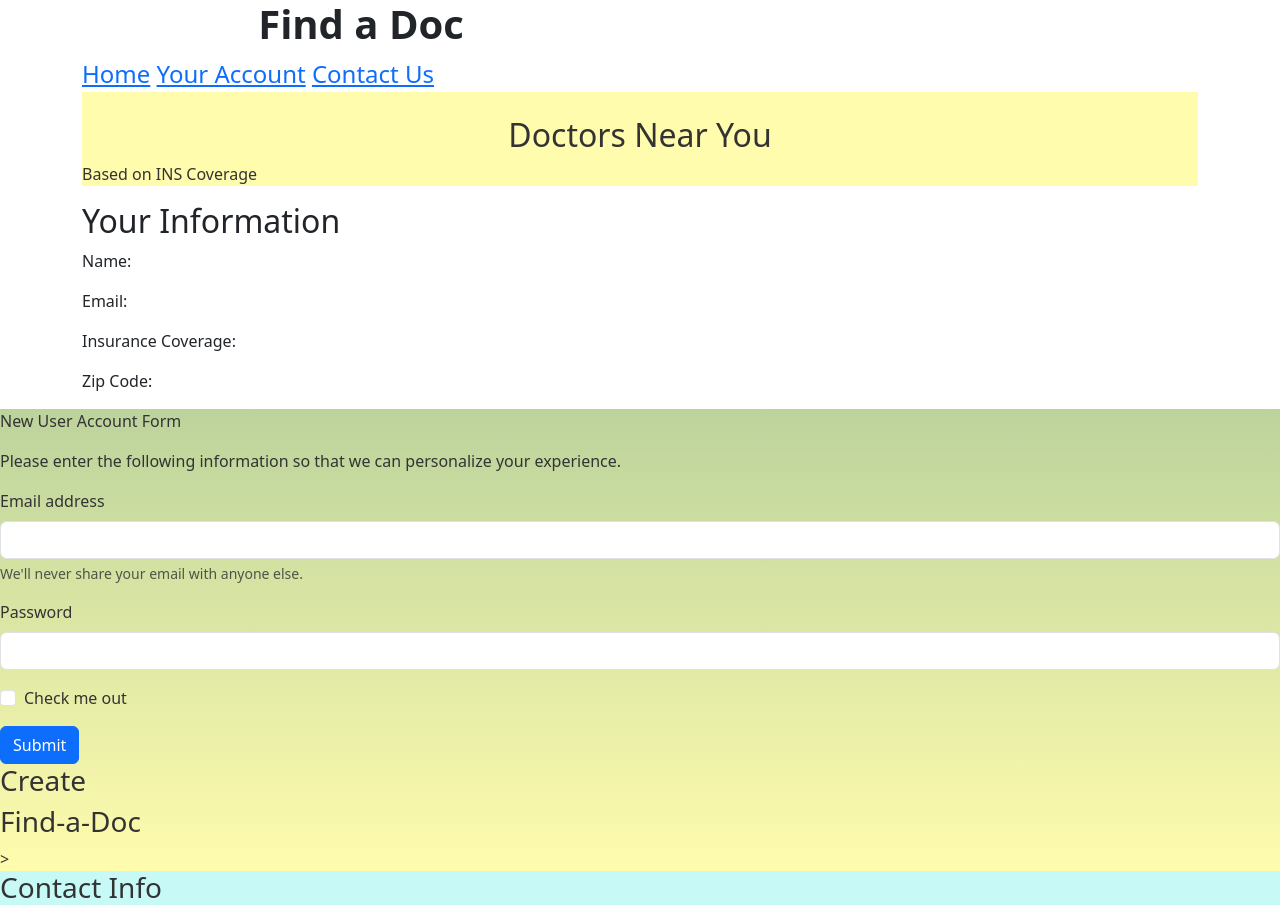
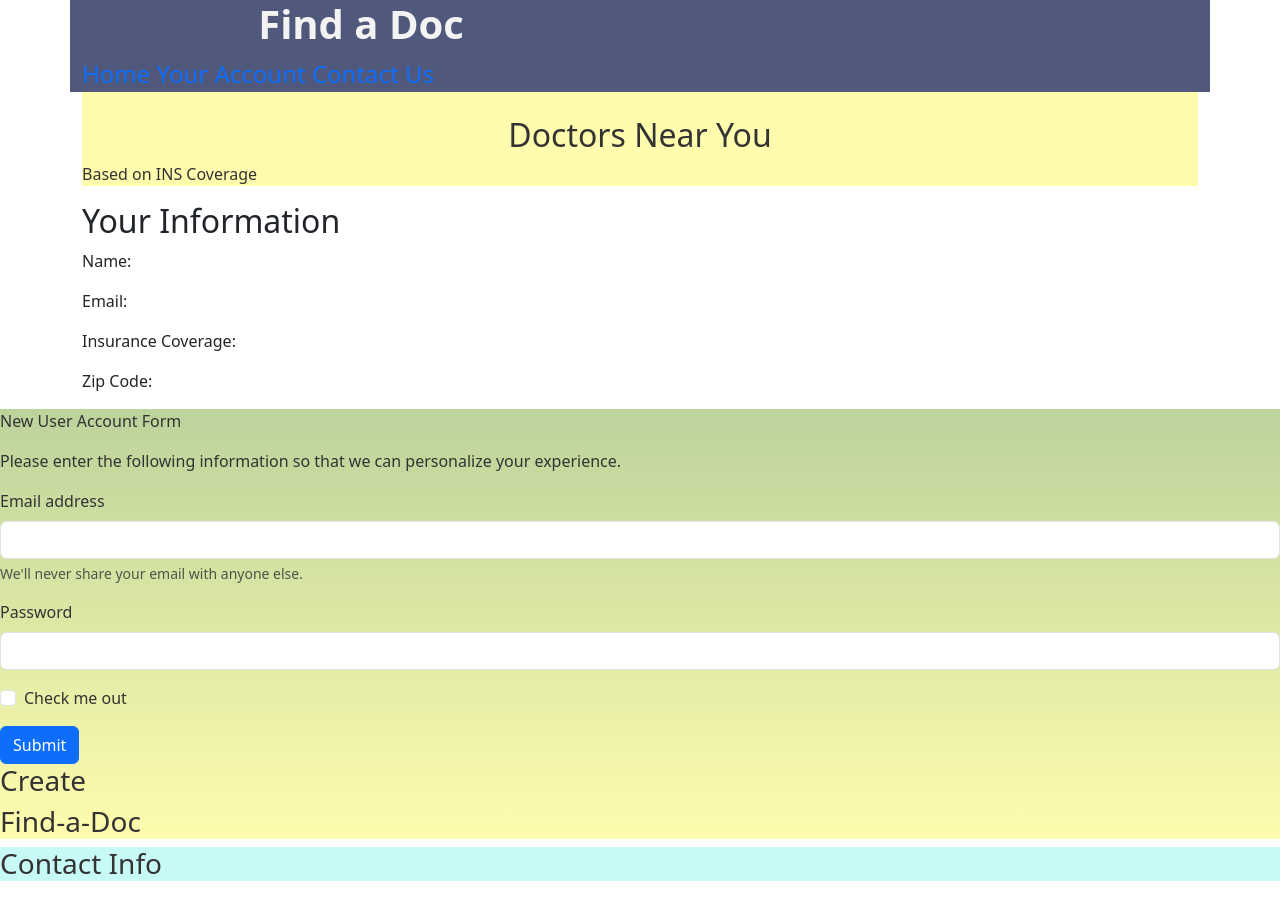
Before and after one commit to corynko/NHL-Fan-Plan, a plain HTML site: page index.html in a window 1280 px wide. After the commit the page ends 897 px from the top, so only its background shows below. Drawn offline with nearby package versions, Linux system fonts and the light colour scheme; files whose address does not match are found by name.

Commit message:
Fixed typos

```diff
--- a/assets/css/styles.css
+++ b/assets/css/styles.css
@@ -7,16 +7,16 @@
   --white: #f3f3f3;
 }
 
-.navbar {
+.navBar {
   background-color: var(--darker);
   color: var(--white);
 }
 
-.navbar a {
+.navBar a {
   text-decoration: none;
 }
 
-.navbar a:hover {
+.navBar a:hover {
   color: var(--lightest);
   transition: all 0.4s ease-in-out;
 }
--- a/index.html
+++ b/index.html
@@ -11,13 +11,13 @@
   </head>
 
 <body>
-<header class="container">
+<header class="container navBar">
   <h1 class="fw-bold text-center w-50">Find a Doc</h1>
-  <section class = 'directory'>
-    <div class="navBar text-right fs-4 w-50">
-      <a href = '#'>Home</a>
-      <a href = '#'>Your Account</a>
-      <a href = '#contact'>Contact Us</a>
+  <section class='directory'>
+    <div class="text-right fs-4 w-50">
+      <a href='#'>Home</a>
+      <a href='#'>Your Account</a>
+      <a href='#contact'>Contact Us</a>
     </div>
   </section>
 </header>
@@ -80,7 +80,7 @@
 
   <div>
     <h3 class="formLogo">Find-a-Doc</h3>
-  </div>>
+  </div>
 
 </div>
 
```
